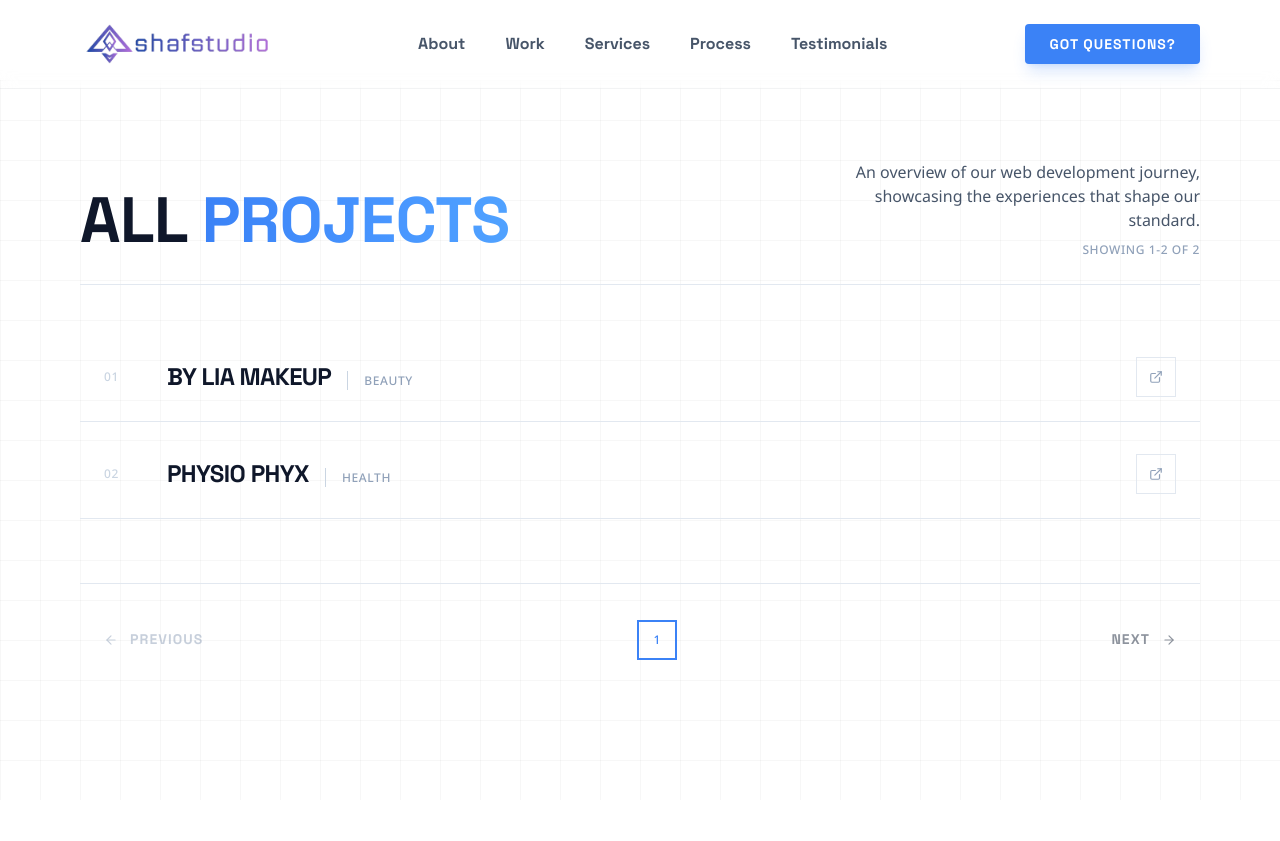
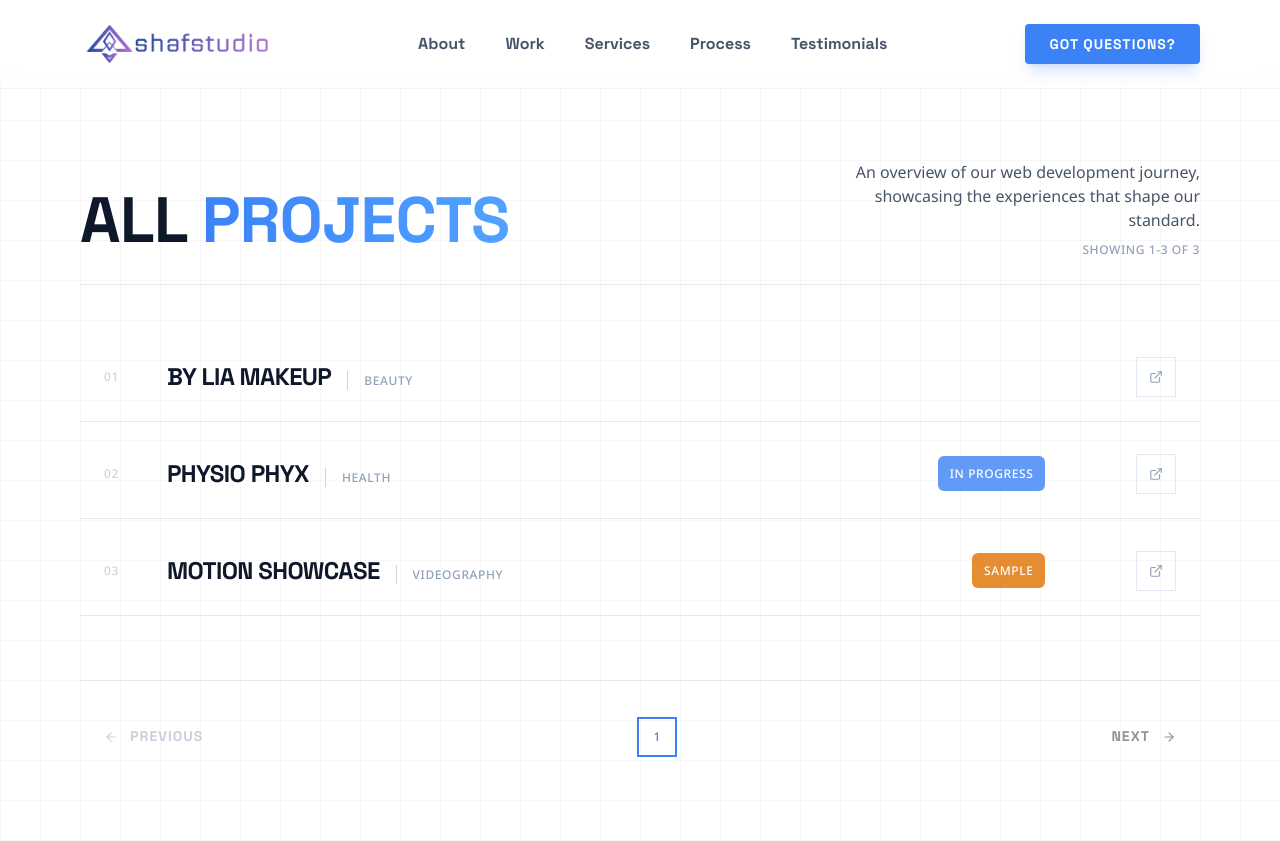
Before and after one commit to adshaf/shafstudio-official, a Next.js app: page /projects in a window 1280 px wide. Before the commit the page ends 800 px from the top, so only its background shows below. Built offline with nearby package versions, Linux system fonts and the light colour scheme.

Commit message:
added videography website

```diff
--- a/app/components/FeaturedWork.tsx
+++ b/app/components/FeaturedWork.tsx
@@ -69,9 +69,24 @@ export default function FeaturedWork() {
                       sizes="(max-width: 768px) 100vw, 50vw"
                     />
                     <div className="absolute inset-0 bg-linear-to-t from-blue-900/35 to-transparent opacity-80 group-hover:opacity-95 transition-opacity duration-300"></div>
+
                     <div className="absolute bottom-0 left-0 w-full py-8 px-11 translate-y-2 group-hover:translate-y-0 transition-transform duration-300">
-                      <div className="flex justify-between items-center border-l-2 border-primary pl-4">
-                        <div>
+                      <div className="flex justify-between items-end border-l-2 border-primary pl-4">
+                        <div className="flex flex-col gap-2">
+                          {/* Status Tag - Eyebrow */}
+                          {project.status !== "live" && (
+                            <span
+                              className={`text-xs font-bold uppercase tracking-wider px-2 py-1 rounded w-fit ${
+                                project.status === "wip"
+                                  ? "bg-primary text-white"
+                                  : "bg-amber-600 text-white"
+                              }`}
+                            >
+                              {project.status === "wip"
+                                ? "in progress"
+                                : "Sample"}
+                            </span>
+                          )}
                           <h3 className="heading-major-inverse uppercase">
                             {project.title}
                           </h3>
--- a/app/constants/projects.ts
+++ b/app/constants/projects.ts
@@ -6,6 +6,7 @@ export interface Project {
   clipClass?: string;
   isFeatured?: boolean;
   link: string;
+  status: "live" | "sample" | "wip"
 }
 
 export const PROJECTS: Project[] = [
@@ -17,15 +18,27 @@ export const PROJECTS: Project[] = [
     clipClass: "tech-clip-br",
     isFeatured: true,
     link: "https://by-lia-makeup.vercel.app",
+    status: "live"
   },
   {
     id: 2,
     category: "Health",
     title: "Physio Phyx",
-    image: "/assets/images/projects/PhysioPhyx-hero-WIP.jpg",
+    image: "/assets/images/projects/physiophyx-hero.png",
     clipClass: "tech-clip-bl",
     isFeatured: true,
     link: "https://physio-phyx.vercel.app/",
+    status: "wip"
+  },
+  {
+    id: 3,
+    category: "Videography",
+    title: "Motion Showcase",
+    image: "/assets/images/projects/videography-website-hero.jpg",
+    clipClass: "tech-clip-tr",
+    isFeatured: true,
+    link: "https://videography-website.vercel.app/",
+    status: "sample"
   },
 ];
 
--- a/app/globals.css
+++ b/app/globals.css
@@ -41,11 +41,8 @@ body {
 /* Tech Grid Background */
 .tech-grid {
   background-size: 50px 50px;
-  background-image: linear-gradient(
-      to right,
-      rgba(59, 130, 246, 0.08) 1px,
-      transparent 1px
-    ),
+  background-image:
+    linear-gradient(to right, rgba(59, 130, 246, 0.08) 1px, transparent 1px),
     linear-gradient(to bottom, rgba(59, 130, 246, 0.08) 1px, transparent 1px);
 }
 
@@ -65,11 +62,8 @@ body {
 /* Tech Grid for Featured Work */
 .bg-tech-grid {
   background-size: 40px 40px;
-  background-image: linear-gradient(
-      to right,
-      rgba(0, 0, 0, 0.03) 1px,
-      transparent 1px
-    ),
+  background-image:
+    linear-gradient(to right, rgba(0, 0, 0, 0.03) 1px, transparent 1px),
     linear-gradient(to bottom, rgba(0, 0, 0, 0.03) 1px, transparent 1px);
 }
 
@@ -190,7 +184,11 @@ body {
 
 /* Material Symbols Font Settings */
 .material-symbols-outlined {
-  font-variation-settings: "FILL" 0, "wght" 300, "GRAD" 0, "opsz" 24;
+  font-variation-settings:
+    "FILL" 0,
+    "wght" 300,
+    "GRAD" 0,
+    "opsz" 24;
 }
 
 /* reCAPTCHA Badge - Hidden (still functional) */
@@ -244,15 +242,26 @@ body {
   }
 
   .heading-major-inverse {
-    font-size: 2rem;
+    font-size: 1.5rem;
     font-weight: 700;
     font-family: var(--font-space-grotesk), sans-serif;
     line-height: 1.25;
     letter-spacing: -0.01em;
     color: #ffffff;
   }
+
   @media (min-width: 768px) {
     .heading-major {
+      font-size: 3rem;
+    }
+
+    .heading-major-inverse {
+      font-size: 2rem;
+    }
+  }
+
+  @media (min-width: 1024px) {
+    .heading-major-inverse {
       font-size: 3rem;
     }
   }
--- a/app/projects/page.tsx
+++ b/app/projects/page.tsx
@@ -46,7 +46,7 @@ export default function ProjectsPage() {
           totalPages - 3,
           totalPages - 2,
           totalPages - 1,
-          totalPages
+          totalPages,
         );
       } else {
         pages.push(
@@ -56,7 +56,7 @@ export default function ProjectsPage() {
           currentPage,
           currentPage + 1,
           "...",
-          totalPages
+          totalPages,
         );
       }
     }
@@ -146,6 +146,20 @@ export default function ProjectsPage() {
                         </div>
                       </div>
                       <div className="flex items-center gap-4">
+                        {/* Status Tag */}
+                        {project.status !== "live" && (
+                          <span
+                            className={`caption font-bold uppercase tracking-wider px-3 py-2 rounded-md opacity-80 ${
+                              project.status === "wip"
+                                ? "bg-primary text-white"
+                                : "bg-amber-600 text-white"
+                            }`}
+                          >
+                            {project.status === "wip"
+                              ? "in progress"
+                              : "Sample"}
+                          </span>
+                        )}
                         <span className="hidden md:inline-block body-small text-slate-400 font-light opacity-0 group-hover:opacity-100 transition-opacity duration-300 translate-x-2 group-hover:translate-x-0">
                           View Site
                         </span>
@@ -196,7 +210,7 @@ export default function ProjectsPage() {
                       >
                         {page}
                       </button>
-                  )
+                    ),
                   )}
                 </div>
                 <button
@@ -208,7 +222,11 @@ export default function ProjectsPage() {
                 >
                   <span className="relative z-10 flex items-center gap-3">
                     Next
-                  <Icon name="arrow_forward" size={14} className="group-hover:translate-x-1 transition-transform" />
+                    <Icon
+                      name="arrow_forward"
+                      size={14}
+                      className="group-hover:translate-x-1 transition-transform"
+                    />
                   </span>
                 </button>
               </m.div>
```
Also changed, not shown: public/assets/images/projects/videography-website-hero.jpg (added). Lines whose indentation alone changed are shown as unchanged.
